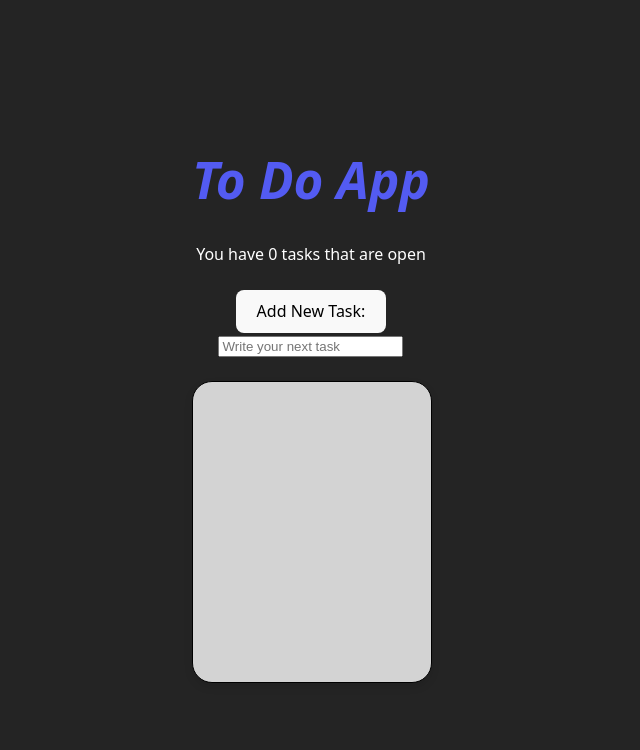
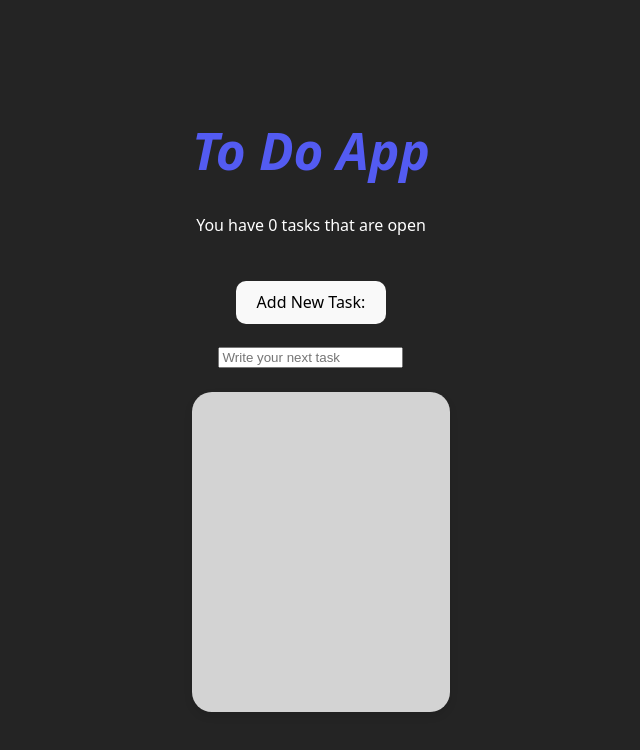
Before and after one commit to michael34666/Training, a React (Vite) app in the folder toDoApp/: page / in a window 1280 px wide. Shown: the top 750 px of the page, without its empty margins (329-969 px from the left). Built offline with nearby package versions, Linux system fonts and the light colour scheme.

Commit message:
update the css file

```diff
--- a/toDoApp/src/App.css
+++ b/toDoApp/src/App.css
@@ -6,25 +6,22 @@
 
 }
 
-.input-container {
-  display: flex;
-  flex-direction: column;
-  text-align:left
-}
+
 
 
 .scroller {
-
+  text-align:left;
+  flex-direction: column;
+  display: flex;
   margin: 0 auto;
   max-width: 600px;
+  border: 10px solid transparent;
+  display: flex;
   border-radius: 20px;
-  display: flex;
-  overflow-y: scroll;
   overflow-x: hidden;
+  overflow-y: auto;
   height: 300px;
   width: 100%;
-  border: 1px solid black;
-  border-radius: 20px;
   background-color: rgba(255, 255, 255, 0.8);
   box-shadow: 0 4px 8px rgba(0, 0, 0, 0.1);
 
--- a/toDoApp/src/App.tsx
+++ b/toDoApp/src/App.tsx
@@ -75,11 +75,10 @@ function App() {
   return (
     <>
       <h1>To Do App</h1>
-
       <div className='white'>You have {howmanyneedTODO()} tasks that are open</div>
       <br></br>
        <button onClick={() => handleAdd()}>Add New Task:</button>
-      <div >
+      <div>
         <input
           type="text"
           value={newTodo}
@@ -89,7 +88,8 @@ function App() {
         <br></br>
 
         <br></br>
-        <div className="scroller input-container">
+
+        <div className="scroller ">
 
         <ul>
           { ToDoList.map((task: ToDoProps) => (
@@ -102,13 +102,13 @@ function App() {
             </button>
 
           </li>
-
         ))}
 
         </ul>
         </div>
       </div>
 
+
     </>
   )
 }
--- a/toDoApp/src/index.css
+++ b/toDoApp/src/index.css
@@ -46,7 +46,7 @@ h1 {
 }
 
 button {
-  border-radius: 8px;
+  border-radius: 10px;
   border: 1px solid transparent;
   padding: 0.6em 1.2em;
   font-size: 1em;
@@ -55,7 +55,9 @@ button {
   background-color: #1a1a1a;
   cursor: pointer;
   transition: border-color 0.25s;
+  margin: 20px;
 }
+
 button:hover {
   border-color: #646cff;
 }
```
